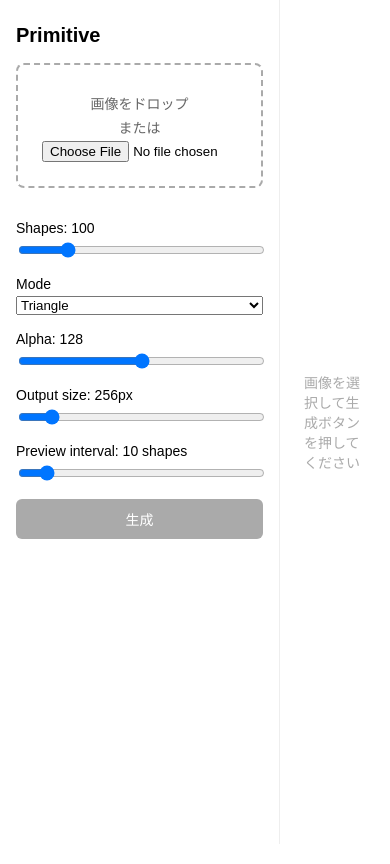
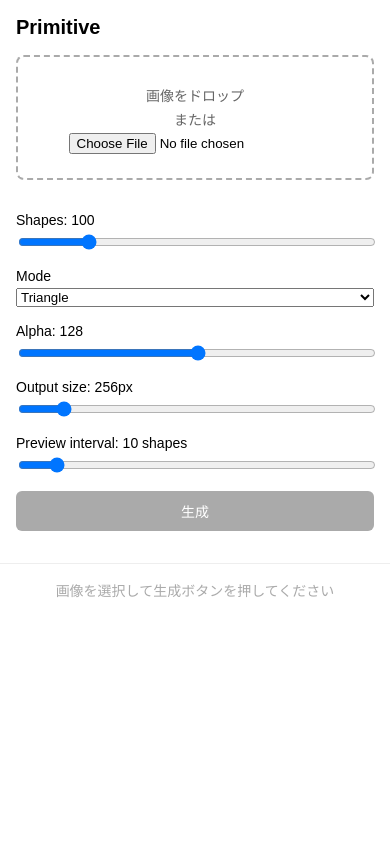
Before and after one commit to taiseiue/primitive-playground, a React app in the folder packages/frontend/: page / in a window 390 px wide. Built offline with nearby package versions, Linux system fonts and the light colour scheme; the HTML template or start-up script is replaced by a standard one.

Commit message:
レスポンシブ

```diff
--- a/package.json
+++ b/package.json
@@ -5,7 +5,7 @@
   "main": "index.js",
   "scripts": {
     "dev": "pnpm --filter frontend dev",
-    "build": "pnpm --filter frontend build"
+    "build": "packages/primitive-wasm/build.sh && pnpm --filter frontend build"
   },
   "keywords": [],
   "author": "",
--- a/packages/frontend/src/App.module.css
+++ b/packages/frontend/src/App.module.css
@@ -26,3 +26,25 @@
   overflow: auto;
   padding: 24px;
 }
+
+@media (max-width: 640px) {
+  .layout {
+    flex-direction: column;
+    height: auto;
+    min-height: 100vh;
+    overflow: auto;
+  }
+
+  .sidebar {
+    width: 100%;
+    min-width: 0;
+    border-right: none;
+    border-bottom: 1px solid #eee;
+    padding: 16px;
+  }
+
+  .main {
+    padding: 16px;
+    min-height: 300px;
+  }
+}
--- a/packages/frontend/src/App.tsx
+++ b/packages/frontend/src/App.tsx
@@ -10,7 +10,7 @@
   const { svg, progress, running, run, cancel } = usePrimitive();
   const [total, setTotal] = useState(100);
 
-  const handleRun = (params: { n: number; mode: number; alpha: number; size: number }) => {
+  const handleRun = (params: { n: number; mode: number; alpha: number; size: number; batch: number }) => {
     if (!imageBytes) return;
     setTotal(params.n);
     run(imageBytes, params);
--- a/packages/frontend/src/components/PreviewCanvas.module.css
+++ b/packages/frontend/src/components/PreviewCanvas.module.css
@@ -11,6 +11,7 @@
 .svg {
   max-width: 100%;
   max-height: calc(100vh - 80px);
+  overflow: hidden;
 }
 
 .svg svg {
@@ -42,3 +43,14 @@
   color: #aaa;
   font-size: 14px;
 }
+
+@media (max-width: 640px) {
+  .svg {
+    max-height: none;
+  }
+
+  .footer {
+    flex-wrap: wrap;
+    justify-content: center;
+  }
+}
```
